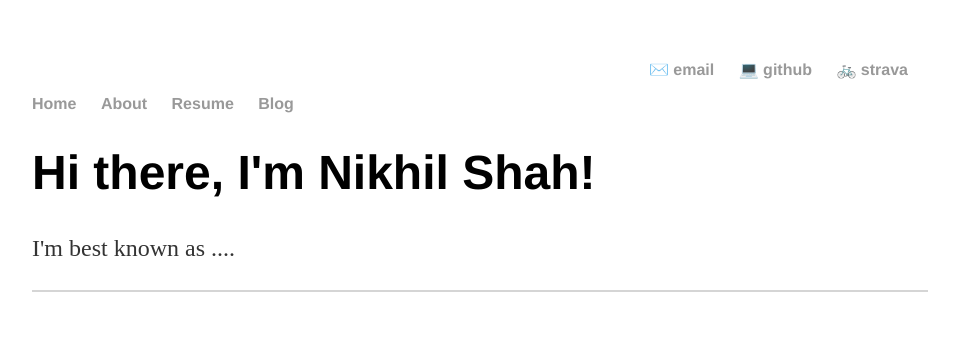
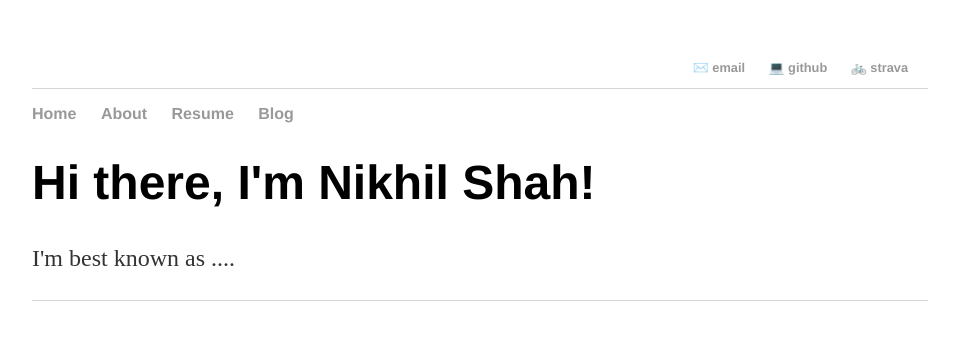
Before and after one commit to tricalnikhil/tricalnikhil.github.io, a Jekyll site: the page built from index.html, in a window 1280 px wide. Shown: the top 340 px of the page, without its empty margins (160-1119 px from the left). Built offline with Jekyll 4.4.1, drawn with Linux system fonts in a browser that asks for light colours.

Commit message:
update footer

```diff
--- a/css/main.css
+++ b/css/main.css
@@ -39,7 +39,7 @@ p {
     line-height: 1.4em;
     color: #333;
 }
-footer {
+header {
     border-bottom: 1px solid #d5d5d5;
     font-size: .8em;
 }
```
